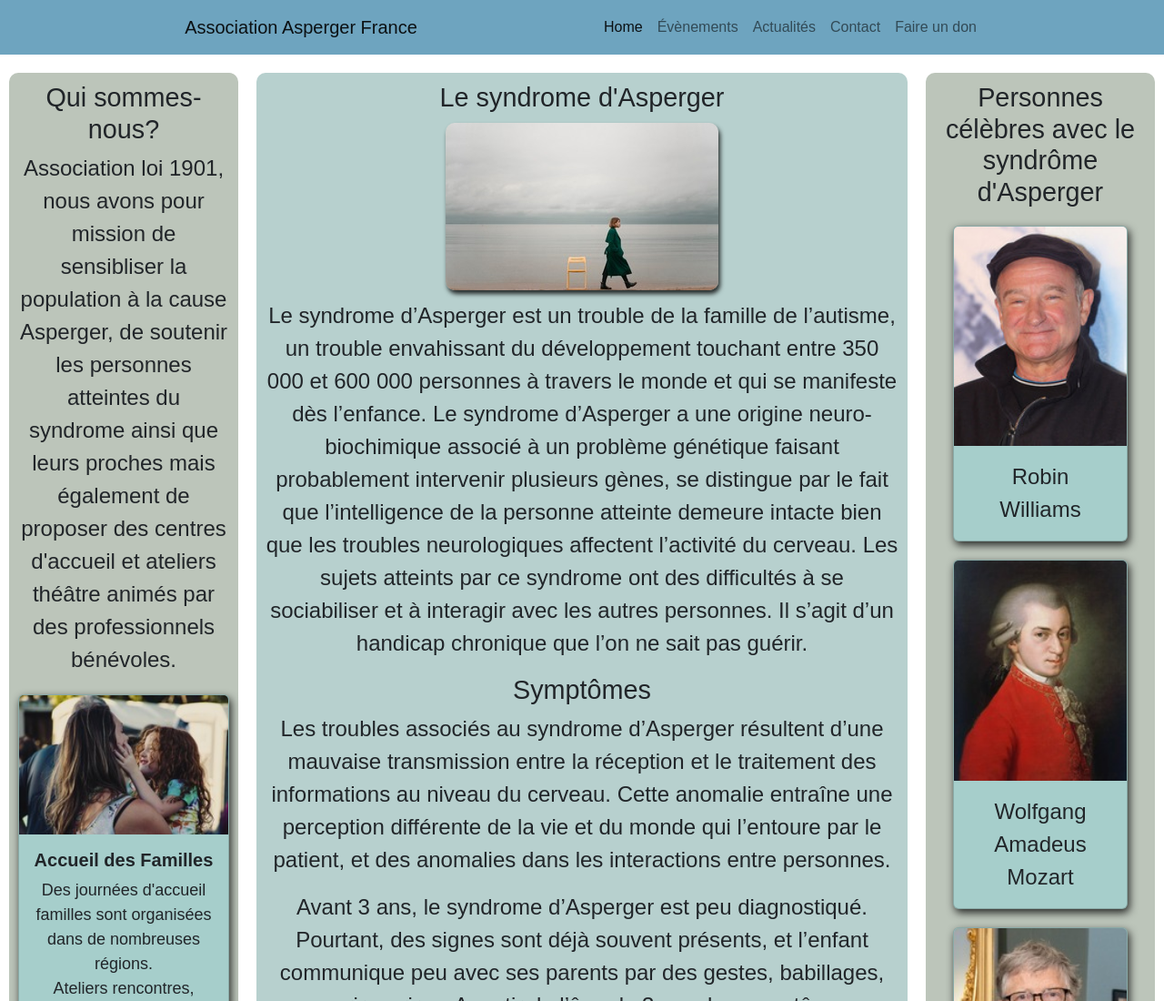
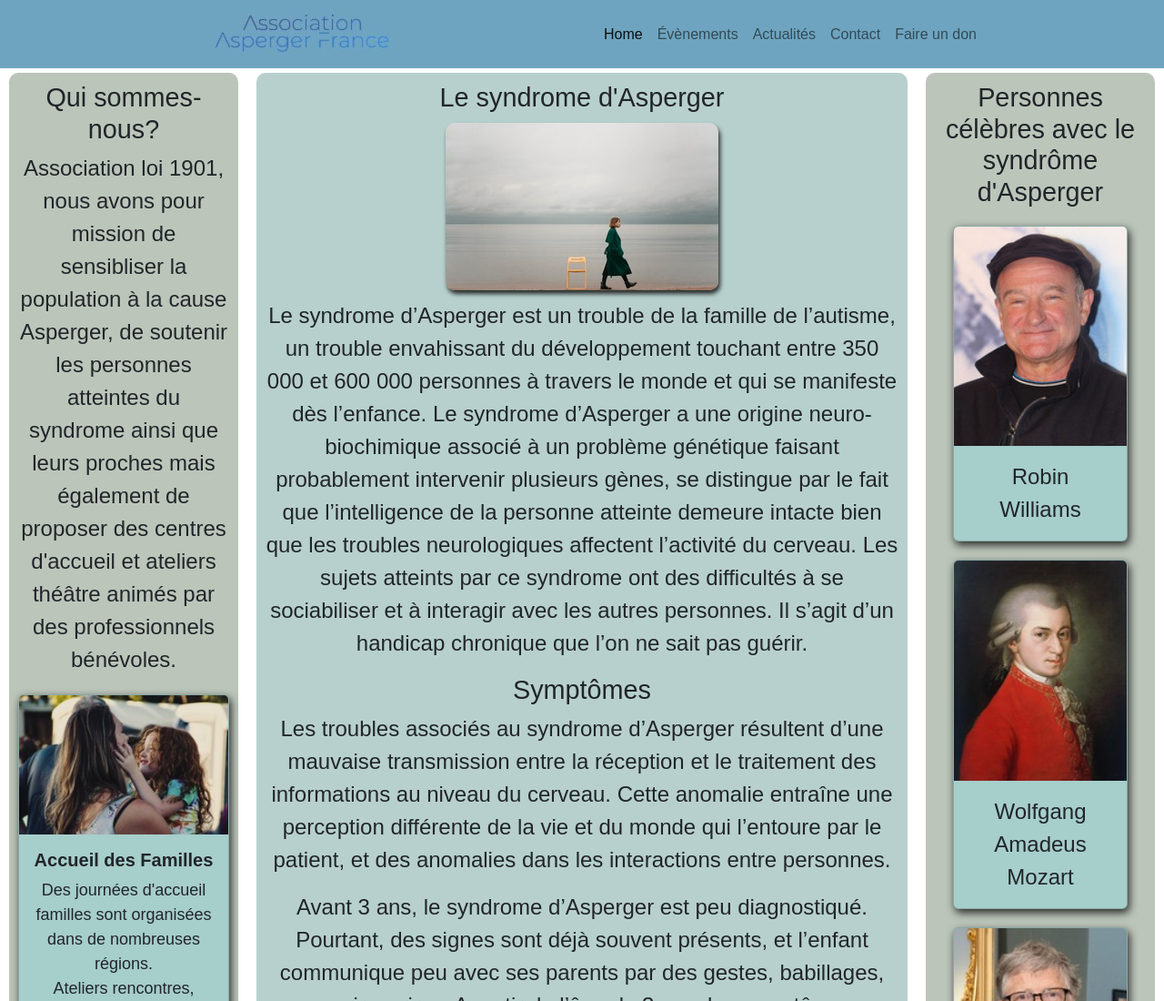
Before and after one commit to cooperwebdeveloper/Factice_Asso, a plain HTML site: page index.html in a window 1280 px wide. Shown: the top 1100 px of the page at 91% size. Drawn offline with Linux system fonts and the light colour scheme.

Commit message:
Add logo in navbar and add line in README.md

```diff
--- a/index.html
+++ b/index.html
@@ -14,10 +14,10 @@
 <body>
     <div class="wrapper">
         <!-- navbar -->
-        <nav class="navbar navbar-expand-lg ">
+        <nav class="navbar  navbar-expand-xl">
             <div class="container-fluid">
 
-                <a class="navbar-brand" href="#">Association Asperger France</a>
+                <a class="navbar-brand" href="#"><img src="./pictures/logo.jpg" alt="Association asperger france"></a>
                 <button class="navbar-toggler " type="button" data-bs-toggle="collapse" data-bs-target="#navbarNav"
                     aria-controls="navbarNav" aria-expanded="false" aria-label="Toggle navigation">
                     <span class="navbar-toggler-icon "></span>
--- a/style.scss
+++ b/style.scss
@@ -44,6 +44,8 @@
 
 .navbar-brand {
     width: 50%;
+    padding-top: 0;
+    font-size: large;
 }
 
 /*main style*/
```
Also changed, not shown: pictures/logo.jpg (added), style.css, 2 other files.
